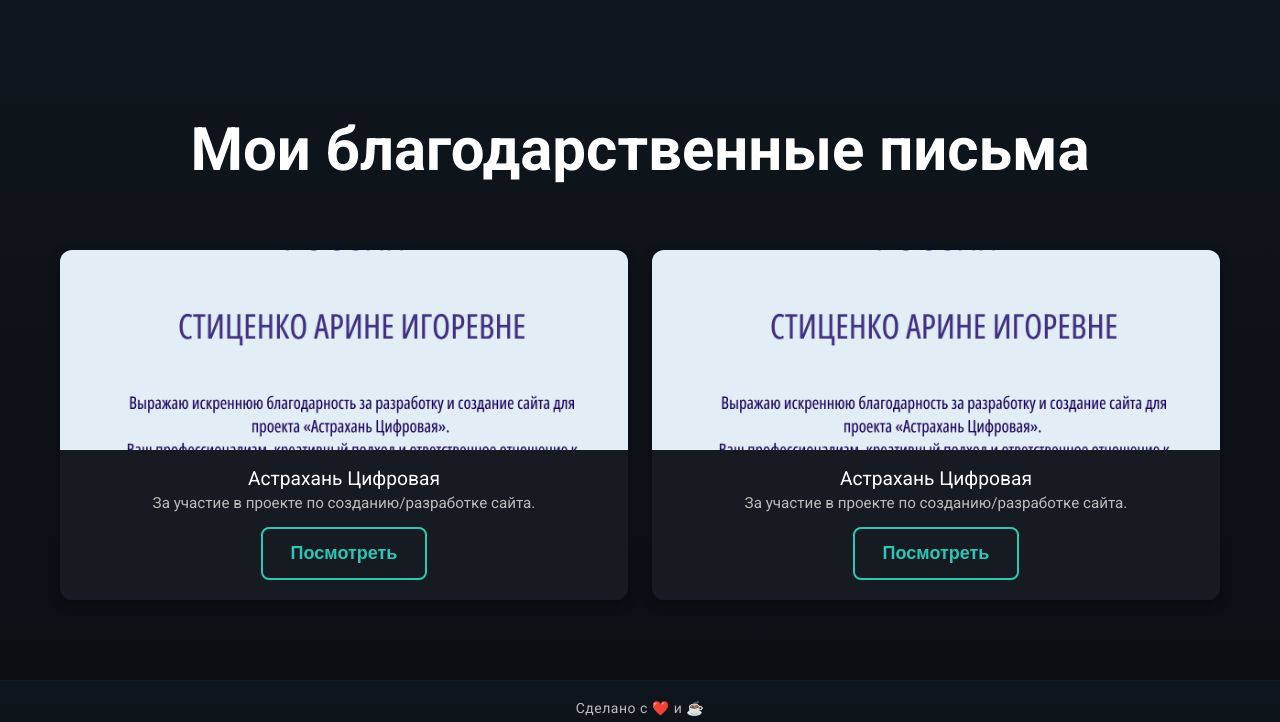
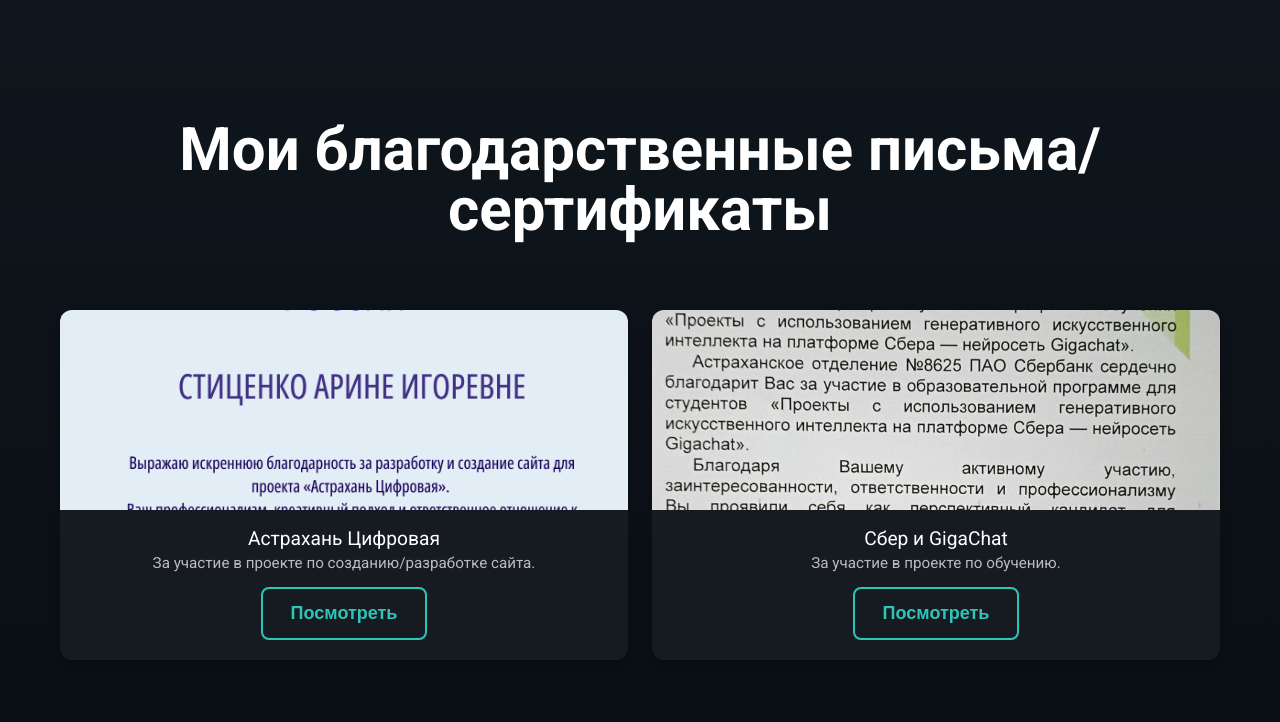
Before and after one commit to Homkaw/homa, a plain HTML site: page poste.html in a window 1280 px wide. Shown: the part 830-1552 px from the top of the page. Drawn offline with Linux system fonts and the light colour scheme.

Commit message:
Add files via upload

```diff
--- a/poste.html
+++ b/poste.html
@@ -45,7 +45,7 @@
   <!-- === LETTERS === -->
   <section class="letters">
     <div class="container">
-      <h2 class="title">Мои благодарственные письма</h2>
+      <h2 class="title">Мои благодарственные письма/сертификаты</h2>
       <div class="letters-grid">
 
         <div class="letter-card">
@@ -58,10 +58,10 @@
 
 
         <div class="letter-card">
-          <img src="./img/letter1.png" alt="Письмо 1" loading="lazy">
-          <h3>Астрахань Цифровая</h3>
-          <p>За участие в проекте по cозданию/разработке сайта.</p>
-          <button class="btn btn-outline" onclick="openLetterImg('./img/letter1.png')">Посмотреть</button>
+          <img src="./img/letter2.jpg" alt="Письмо 1" loading="lazy">
+          <h3>Сбер и GigaChat</h3>
+          <p>За участие в проекте по обучению.</p>
+          <button class="btn btn-outline" onclick="openLetterImg('./img/letter2.jpg')">Посмотреть</button>
         </div>
 
       </div>
```
Also changed, not shown: img/letter2.jpg (added).
